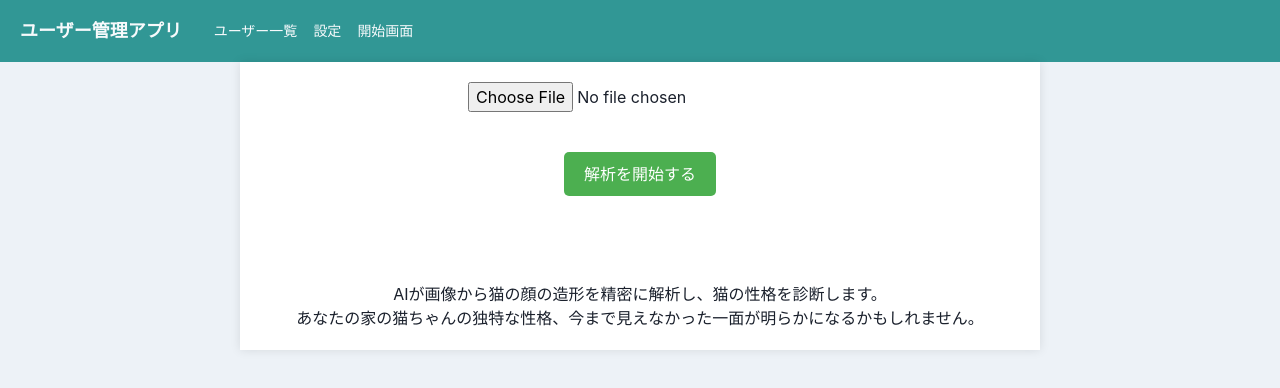
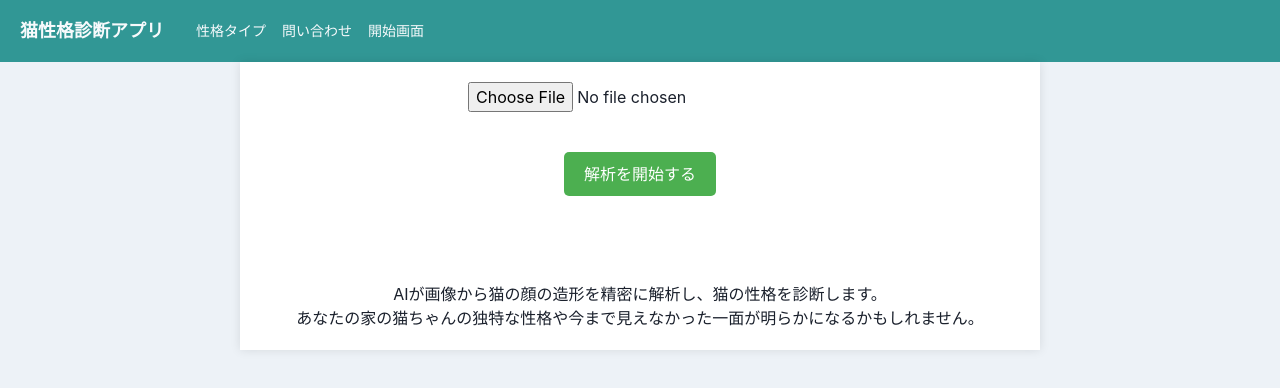
Before and after one commit to baseballkoki/UI_practice, a React (Create React App) app: page /home in a window 1280 px wide. Shown: the top 388 px of the page. Built offline with nearby package versions, Linux system fonts and the light colour scheme; a web font is replaced by a local one.

Commit message:
特徴量が返る

```diff
--- a/src/components/organisms/layout/Header.tsx
+++ b/src/components/organisms/layout/Header.tsx
@@ -25,14 +25,14 @@ export const Header = memo(() => {
         >
 
         <Flex align="center" as="a" mr={8} _hover={{cursor:"pointer"}} onClick={onClickHome}>
-          <Heading as="h1" fontSize={{ base: "md", md: "lg"}}>ユーザー管理アプリ</ Heading>
+          <Heading as="h1" fontSize={{ base: "md", md: "lg"}}>猫性格診断アプリ</ Heading>
         </Flex>
         <Flex align="center" fontSize= "sm" flexGrow={2} display={{base:"none", md:"flex"}}>
             <Box pr={4}>
-              <Link onClick={onClickUserManagement}>ユーザー一覧</Link>
+              <Link onClick={onClickUserManagement}>性格タイプ</Link>
             </Box>
             <Box pr={4}>
-            <Link onClick={onClickSetting}>設定</Link>
+            <Link onClick={onClickSetting}>問い合わせ</Link>
             </Box>
             <Link onClick={onClickLogin}>開始画面</Link>
         </Flex>
--- a/src/components/pages/Home.tsx
+++ b/src/components/pages/Home.tsx
@@ -15,22 +15,39 @@ export const Home = () => {
 
   const uploadFile = async () => {
     if (!file) {
-        alert("ccc");
+        alert("画像を選択してださい");
       return;
     }
 
     const formData = new FormData();
-    formData.append("image", file ? file : "default.jpg");
+    formData.append("imageFile", file ? file : "default.jpg");
 
     setIsLoading(true);
 
-    // const response = await fetch("http://your-api-url.com/upload", {
-    //   method: "POST",
-    //   body: formData,
-    // });
+    const response = await fetch("http://localhost:4646/services/v1/nyanko/predict", {
+      method: "POST",
+      body: formData,
+    });
+
+    // const response = await fetch("http://localhost:4646/services/v1/nyanko/test", {
+    //    method: "POST",
+    //  });
+
+    //  const responseBody = await response.text();
+    // alert(responseBody);
 
 
-    //const data = await response.json();
+    const dataFromResponse = await response.json();  // レスポンスをJSONとして解析
+
+  if (Array.isArray(dataFromResponse)) {  // 解析したデータが配列であるか確認
+    for (const number of dataFromResponse) {
+      alert(number);  // 配列の中の各整数をalertで出力
+    }
+  } else {
+    alert("データが配列ではありません。");
+  }
+
+    // const data = await response.json();
 
     const data = {
         cuteness: 80,
@@ -77,20 +94,18 @@ export const Home = () => {
 
       {result ? (
   <div className="results-section">
-    <h2 className="cute-font">画像解析結果</h2>
     <ProgressBar title="賢さ" value={result.cuteness} max={100} />
     <ProgressBar title="血の気の多さ" value={result.smartness} max={100} />
     <ProgressBar title="社交性(対猫)" value={result.strength} max={100} />
-    <ProgressBar title="社交性(対人間)" value={result.cooperation} max={100} />
+    <ProgressBar title="美形度" value={result.cooperation} max={100} />
     <ProgressBar title="優しさ" value={result.affectionTowardsOwner} max={100} />
     <ProgressBar title="甘えん坊" value={result.oldnessOfFace} max={100} />
-    <ProgressBar title="食い意地" value={result.oldnessOfFace} max={100} />
     <ProgressBar title="面倒見の良さ" value={result.oldnessOfFace} max={100} />
     <ProgressBar title="寂しがり度" value={result.oldnessOfFace} max={100} />
   </div>
 ) : (
   <div style={{textAlign: "center"}}>AIが画像から猫の顔の造形を精密に解析し、猫の性格を診断します。<br></br>
-    あなたの家の猫ちゃんの独特な性格、今まで見えなかった一面が明らかになるかもしれません。</div>
+    あなたの家の猫ちゃんの独特な性格や今まで見えなかった一面が明らかになるかもしれません。</div>
 )}
     </div>
   );
--- a/src/hooks/useAuth.ts
+++ b/src/hooks/useAuth.ts
@@ -20,13 +20,13 @@ export const useAuth = () => {
             if (res.data) {
                 const isAdmin = res.data.id === 10 ? true : false;
                 setloginUser({...res.data, isAdmin});
-                showMessage({title:"ログインしました", status:"success"});
+                showMessage({title:"正常起動を確認しました", status:"success"});
                 onClickHome();
             } else {
-                showMessage({title:"ユーザが見つかりません", status:"error"});
+                showMessage({title:"起動に失敗しました", status:"error"});
                 setLoading(false);
             }
-        }).catch(() => {showMessage({title:"ログインできません", status:"error"})
+        }).catch(() => {showMessage({title:"起動に失敗しました", status:"error"})
           setLoading(false);
         })
         .finally(() => setLoading(false));
```
